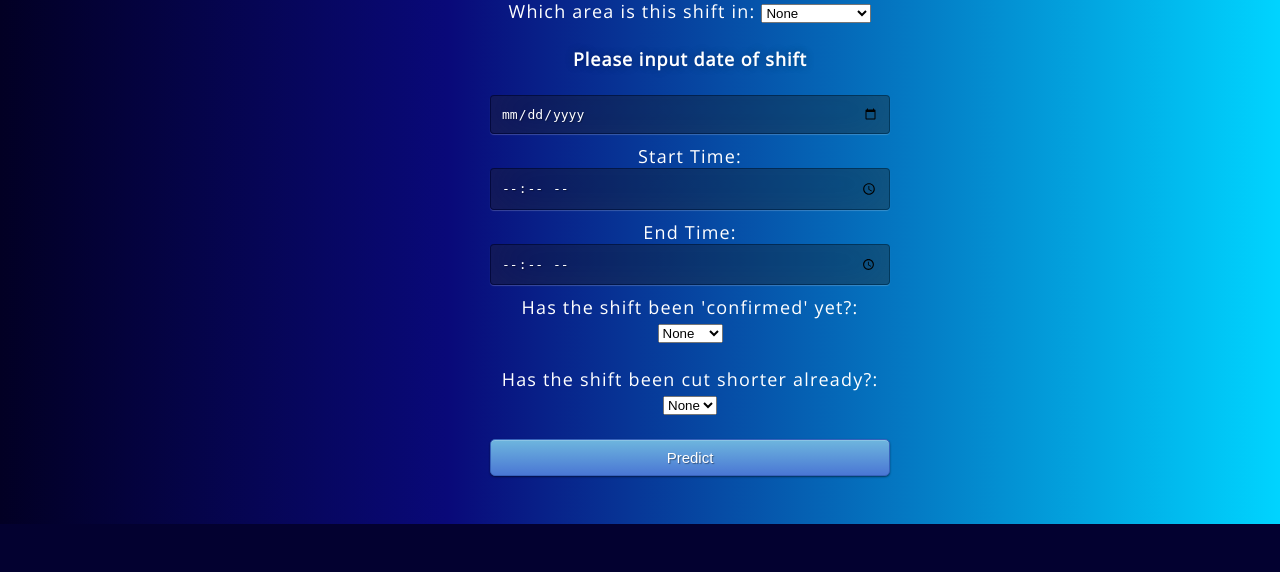
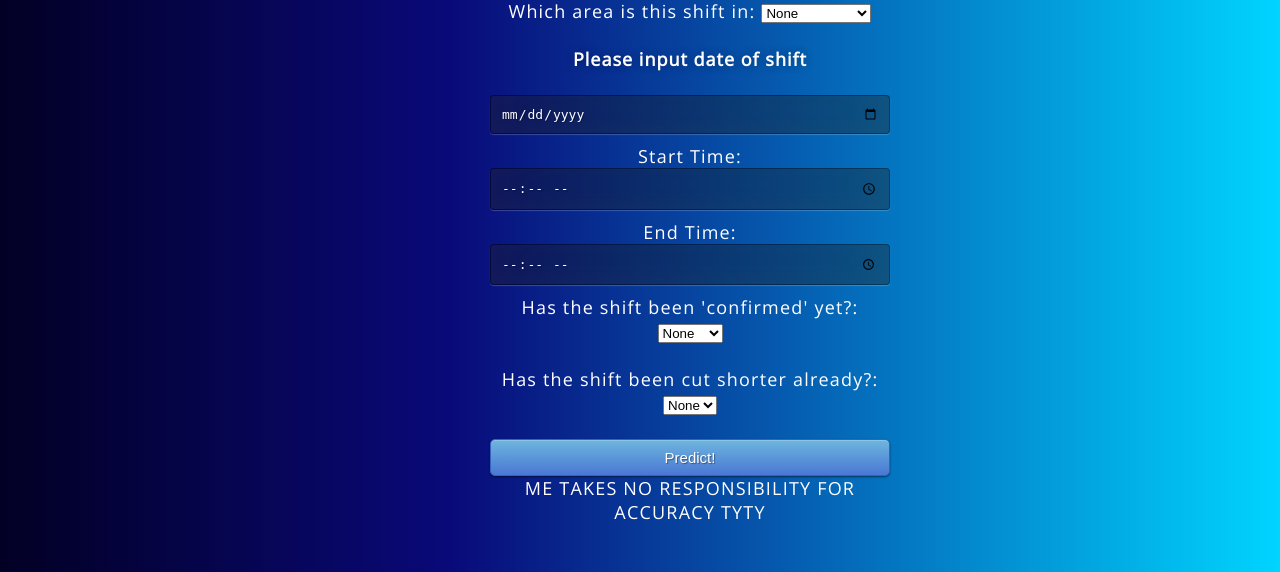
Before and after one commit to VenzoG/HowBusyCinema, a Flask app: page / in a window 1280 px wide. Shown: the part 391-963 px from the top of the page. Before the commit the page ends 915 px from the top, so only its background shows below. Run offline with Flask 2, Linux system fonts and the light colour scheme.

Commit message:
Update index.html

```diff
--- a/templates/index.html
+++ b/templates/index.html
@@ -60,7 +60,8 @@
             <br>
             <br>
 
-            <button type="submit" class="btn btn-primary btn-block btn-large">Predict</button>
+            <button type="submit" class="btn btn-primary btn-block btn-large">Predict!</button>
+            ME TAKES NO RESPONSIBILITY FOR ACCURACY TYTY
         </form>
 
        <br>
```
